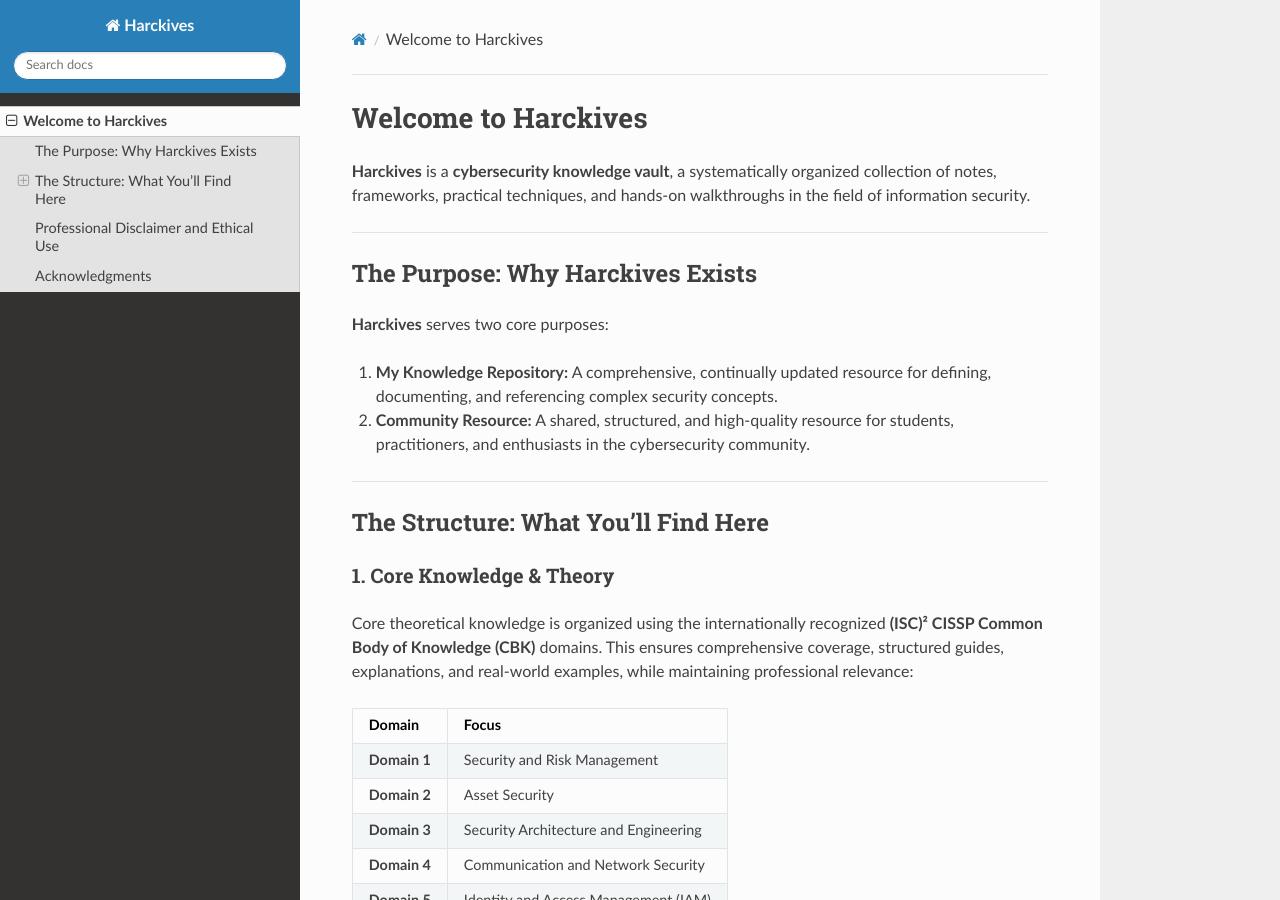
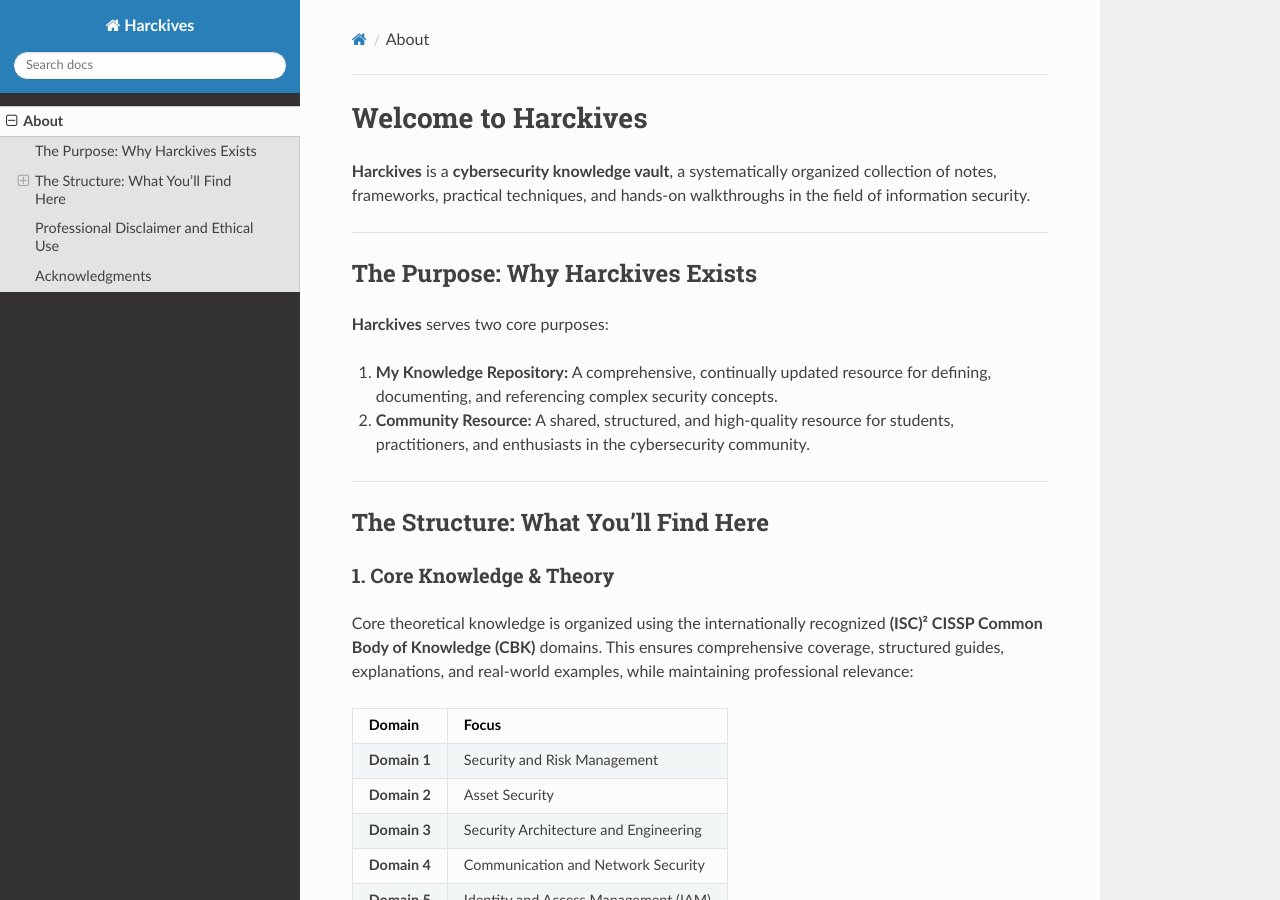
Before and after one commit to jeandecian/harckives, an MkDocs documentation site: the page built from docs/index.md, in a window 1280 px wide and 900 px high. Built offline with MkDocs 1.6.1, drawn with Linux system fonts in a browser that asks for light colours; nearby versions of some CDN libraries; part of the change alters nothing that is shown.

```diff
--- a/mkdocs.yml
+++ b/mkdocs.yml
@@ -1,3 +1,5 @@
+nav:
+  - About: index.md
 remote_branch: docs
 site_name: Harckives
 theme:
```
